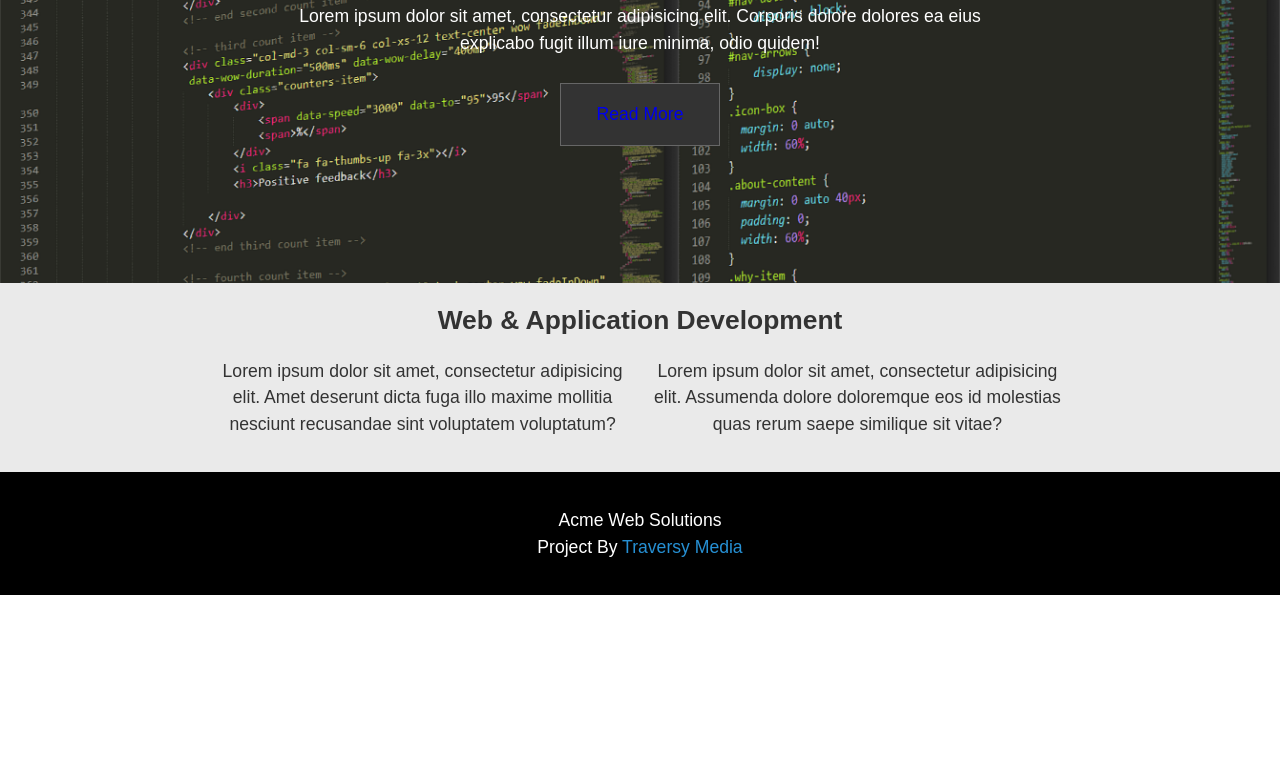
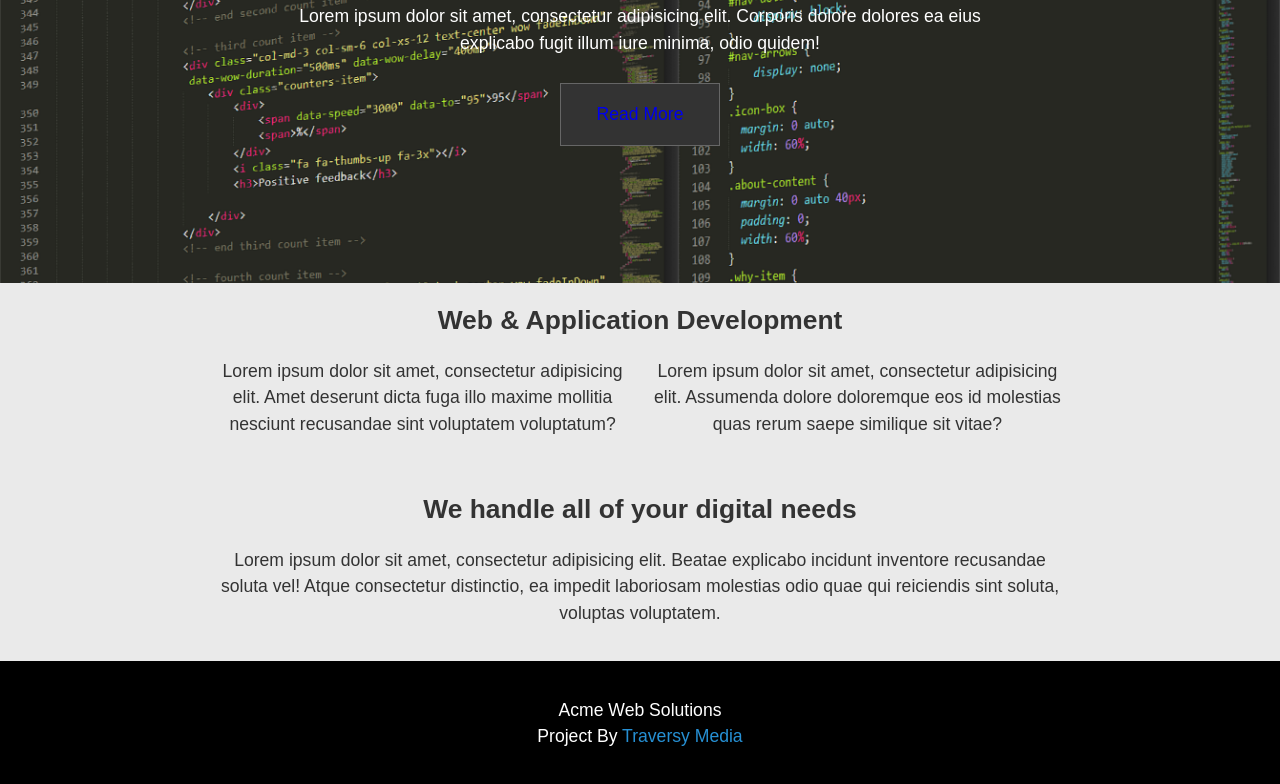
Before and after one commit to OlegNelasy/homework2, a plain HTML site: page index.html in a window 1280 px wide. Shown: the part 167-951 px from the top of the page. Before the commit the page ends 800 px from the top, so only its background shows below. Drawn offline with Linux system fonts and the light colour scheme.

Commit message:
add "We handle all of your digital needs" in the section
added "We handle all of your digital needs" section

```diff
--- a/css/styles.css
+++ b/css/styles.css
@@ -92,3 +92,15 @@ footer {
     display: inline-block;
     width: 430px;
 }
+
+#section-с{
+    background: #eaeaea;
+    text-align: center;
+    padding: 1em;
+    color: #333;
+}
+
+.content-needs{
+    display: inline-block;
+    width: 850px;
+}
--- a/index.html
+++ b/index.html
@@ -21,7 +21,12 @@
             <div class="content-development"><p>Lorem ipsum dolor sit amet, consectetur adipisicing elit. Assumenda dolore doloremque eos id molestias quas rerum saepe similique sit vitae?</p></div>
         </section>
         <section></section>
-        <section></section>
+        <section id="section-с">
+            <div class="content-needs">
+                <h2>We handle all of your digital needs</h2>
+                <p>Lorem ipsum dolor sit amet, consectetur adipisicing elit. Beatae explicabo incidunt inventore recusandae soluta vel! Atque consectetur distinctio, ea impedit laboriosam molestias odio quae qui reiciendis sint soluta, voluptas voluptatem.</p>
+            </div>
+        </section>
         <section></section>
     </main>
     <footer>
```
